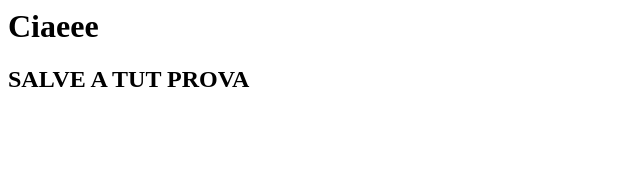
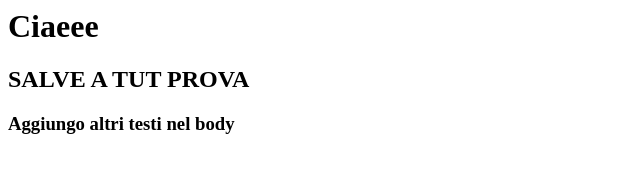
Before and after one commit to jakosaba98/git-test, a plain HTML site: page index.html in a window 1280 px wide. Shown: the whole page, without its empty margins (0-640 px from the left). Drawn offline with Linux system fonts and the light colour scheme.

Commit message:
Testi aggiunti in body

```diff
--- a/index.html
+++ b/index.html
@@ -2,8 +2,11 @@
 	<head>
 		<h1> Ciaeee </h1>
 	</head>
+
 	<body>
 		<h2>SALVE A TUT PROVA</h2>
-		</body>
 
+
+		<h3>Aggiungo altri testi nel body</h3>
+	</body>
 </html>
```
